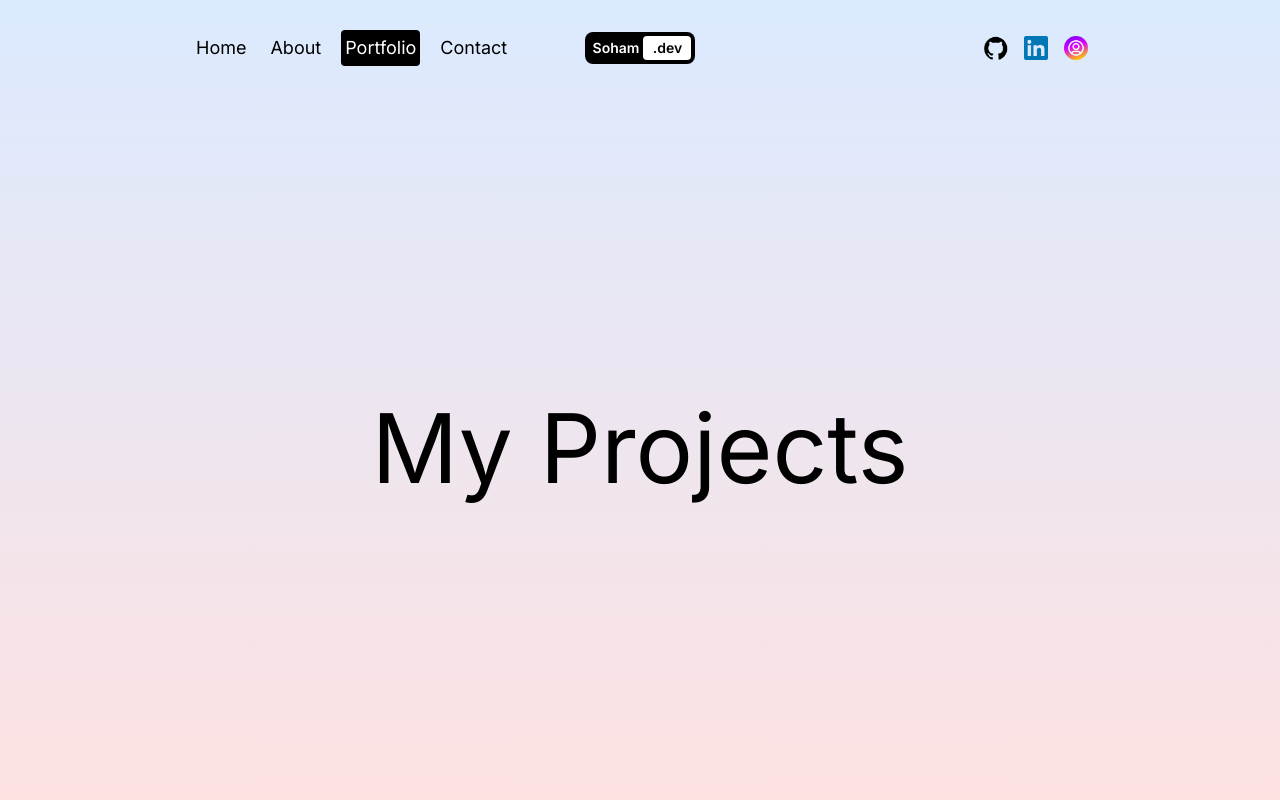
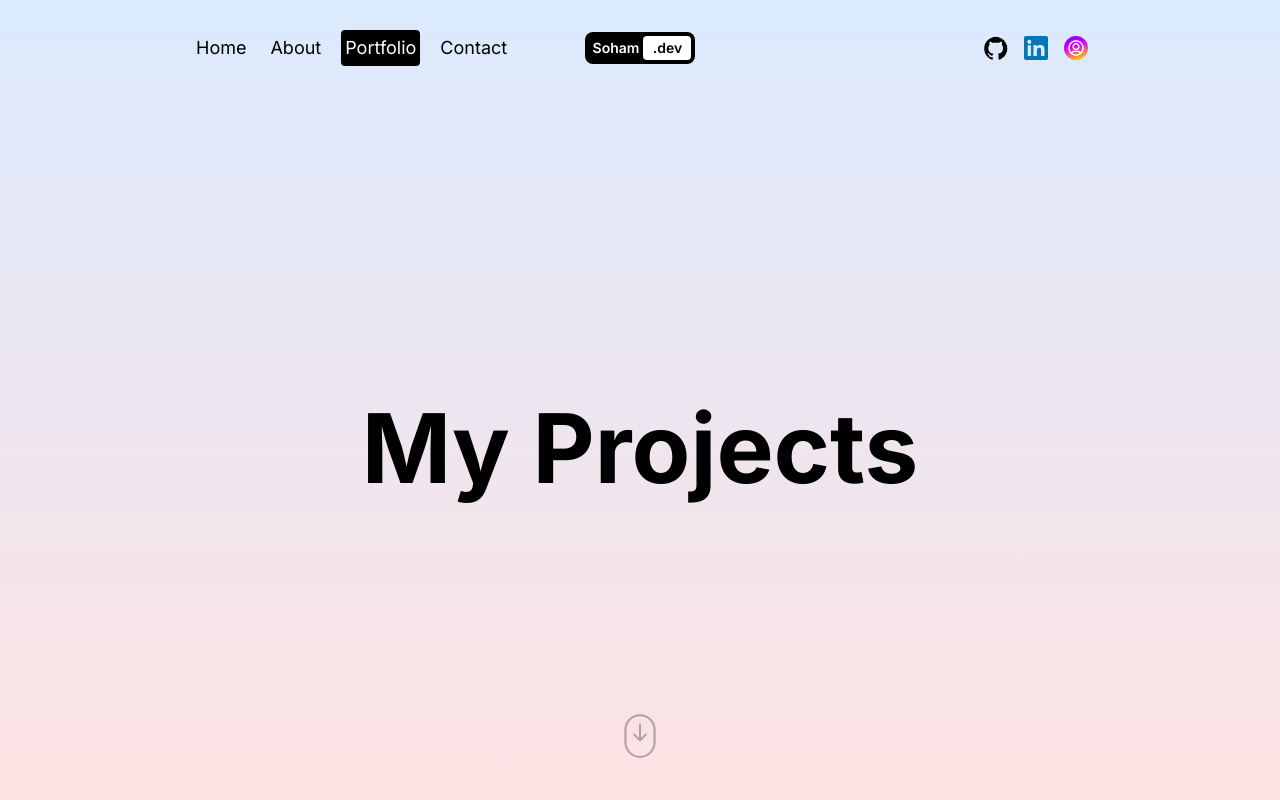
Before and after one commit to sohamtapse/sohamtapse-Portfolio, a Next.js app: page /portfolio in a window 1280 px wide. Shown: the top 800 px of the page. Built offline with nearby package versions, Linux system fonts and the light colour scheme.

Commit message:
some changes

```diff
--- a/src/app/portfolio/page.jsx
+++ b/src/app/portfolio/page.jsx
@@ -61,8 +61,31 @@ const PortfolioPage = () => {
       transition={{ duration: 1 }}
     >
       <div className="h-[600vh] relative" ref={ref}>
-        <div className="w-screen h-[calc(100vh-6rem)] flex items-center justify-center text-5xl lg:text-8xl text-center">
-          My Projects
+        <div className="w-screen h-[calc(100vh-6rem)] flex flex-col items-center justify-center relative">
+          {/* Title centered */}
+          <h1 className="text-5xl lg:text-8xl text-center font-bold">
+            My Projects
+          </h1>
+
+          {/* Animated SVG at bottom */}
+          <motion.svg
+            initial={{ opacity: 0.2, y: 0 }}
+            animate={{ opacity: 1, y: 10 }}
+            transition={{ repeat: Infinity, duration: 3, ease: "easeInOut" }}
+            viewBox="0 0 24 24"
+            fill="none"
+            xmlns="http://www.w3.org/2000/svg"
+            width={50}
+            height={50}
+            className="absolute bottom-10 stroke-black"
+          >
+            <path
+              d="M5 15C5 16.8565 5.73754 18.6371 7.05029 19.9498C8.36305 21.2626 10.1435 21.9999 12 21.9999C13.8565 21.9999 15.637 21.2626 16.9498 19.9498C18.2625 18.6371 19 16.8565 19 15V9C19 7.14348 18.2625 5.36305 16.9498 4.05029C15.637 2.73754 13.8565 2 12 2C10.1435 2 8.36305 2.73754 7.05029 4.05029C5.73754 5.36305 5 7.14348 5 9V15Z"
+              strokeWidth="1"
+            />
+            <path d="M12 6V14" strokeWidth="1" />
+            <path d="M15 11L12 14L9 11" strokeWidth="1" />
+          </motion.svg>
         </div>
         <div className="sticky top-0 flex h-screen gap-4 items-center overflow-hidden">
           <motion.div style={{ x }} className="flex">
@@ -95,7 +118,7 @@ const PortfolioPage = () => {
                     {/* ✅ updated: added flex & justify-between */}
                     <div className="w-1/3 flex flex-col justify-between">
                       <p className="w-80 lg:w-full lg:text-lg">{item.desc}</p>
-                      <Link href={item.link} className="pt-5">
+                      <Link href={item.link} target="_blank" className="pt-5">
                         <button className="px-2 py-1 lg:px-6 lg:py-3 text-lg bg-black text-white hover:bg-white hover:text-black rounded shadow-md transition">
                           See Demo
                         </button>
@@ -132,7 +155,7 @@ const PortfolioPage = () => {
           </motion.svg>
           <Link
             href="/contact"
-            className="w-16 h-16 md:w-28 md:h-28 lg:w-32 lg:h-32 absolute top-0 left-0 right-0 bottom-0 m-auto bg-black text-white rounded-full flex items-center justify-center text-2xl"
+            className="w-16 h-16 md:w-28 md:h-28 lg:w-32 lg:h-32 absolute top-0 left-0 right-0 bottom-0 m-auto bg-black text-white rounded-full flex items-center justify-center lg:text-2xl"
           >
             Hire Me
           </Link>
```
